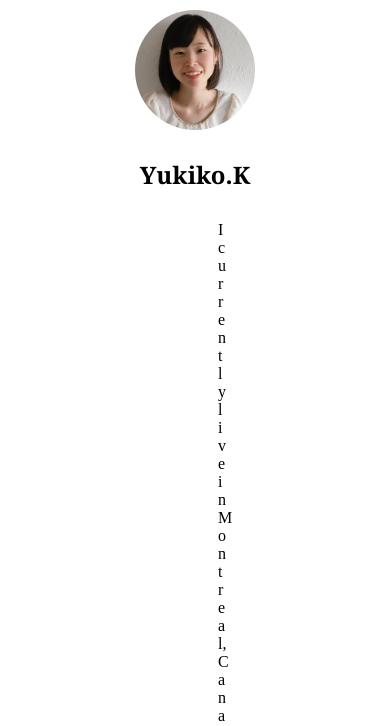
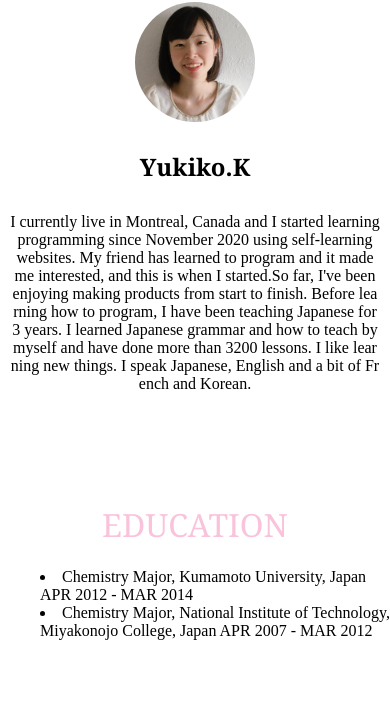
Before and after one commit to yukikosensei/portfolio, a plain HTML site: page index.html in a window 390 px wide. Shown: the part 314-1040 px from the top of the page. Drawn offline with Linux system fonts and the light colour scheme.

Commit message:
Add files via upload

```diff
--- a/css/style.css
+++ b/css/style.css
@@ -1,5 +1,7 @@
 
-
+body {
+  margin: 0 auto;
+}
 
 .header {
   background-color: #F9C3DB;
@@ -116,3 +118,22 @@ li {
 ul {
   list-style-position: inside;
 }
+
+@media (max-width:700px) {
+  body {
+    margin-left: 0;
+    margin-right: 0;
+
+  }
+  .biography p {
+    margin: 0;
+  }
+
+  .education {
+    margin: 0;
+  }
+
+  .experience {
+    margin: 0;
+  }
+}
--- a/index.html
+++ b/index.html
@@ -4,6 +4,7 @@
    <meta charset="utf-8">
    <title>portfolio</title>
    <link rel="stylesheet" href="css/style.css">
+   <meta name="viewport" content="width=device-width, initial-scale=1.0">
   </head>
 
   <body>
```
Also changed, not shown: japanese.html (+1 -0 lines).
